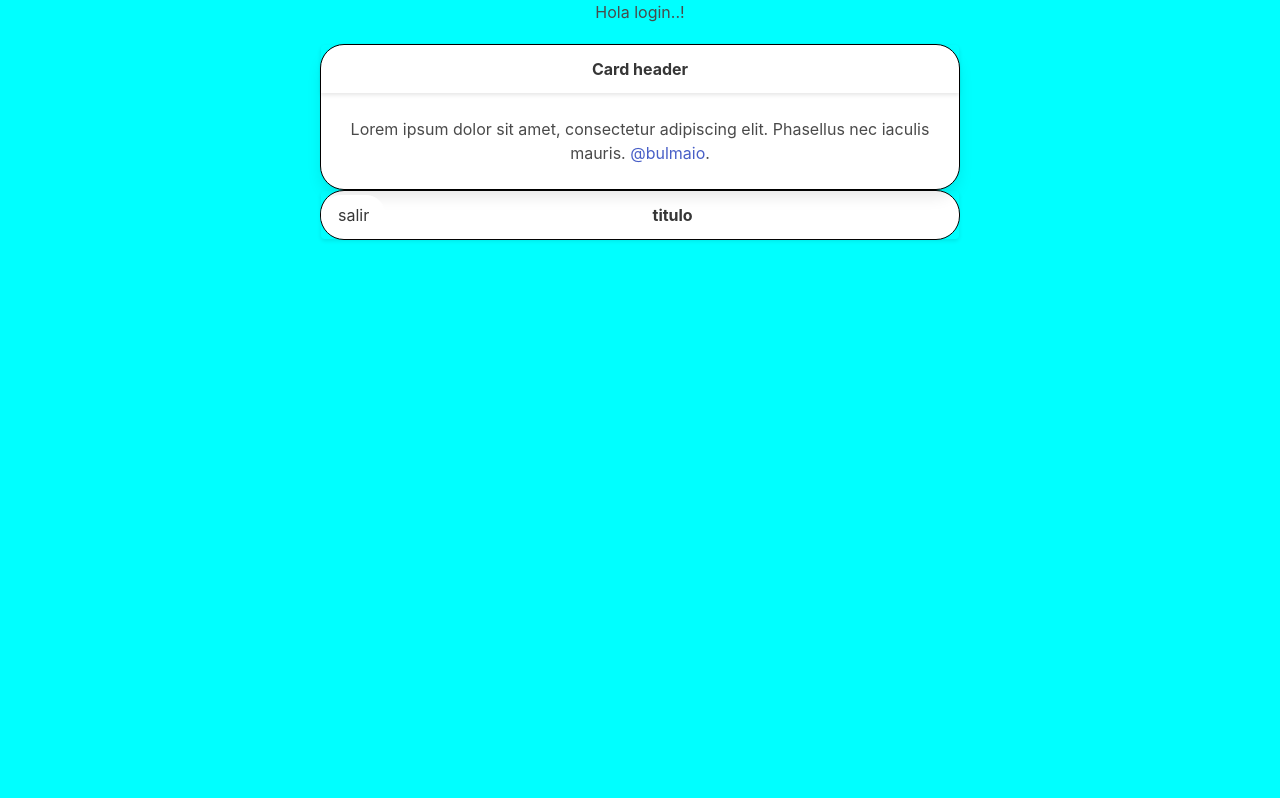
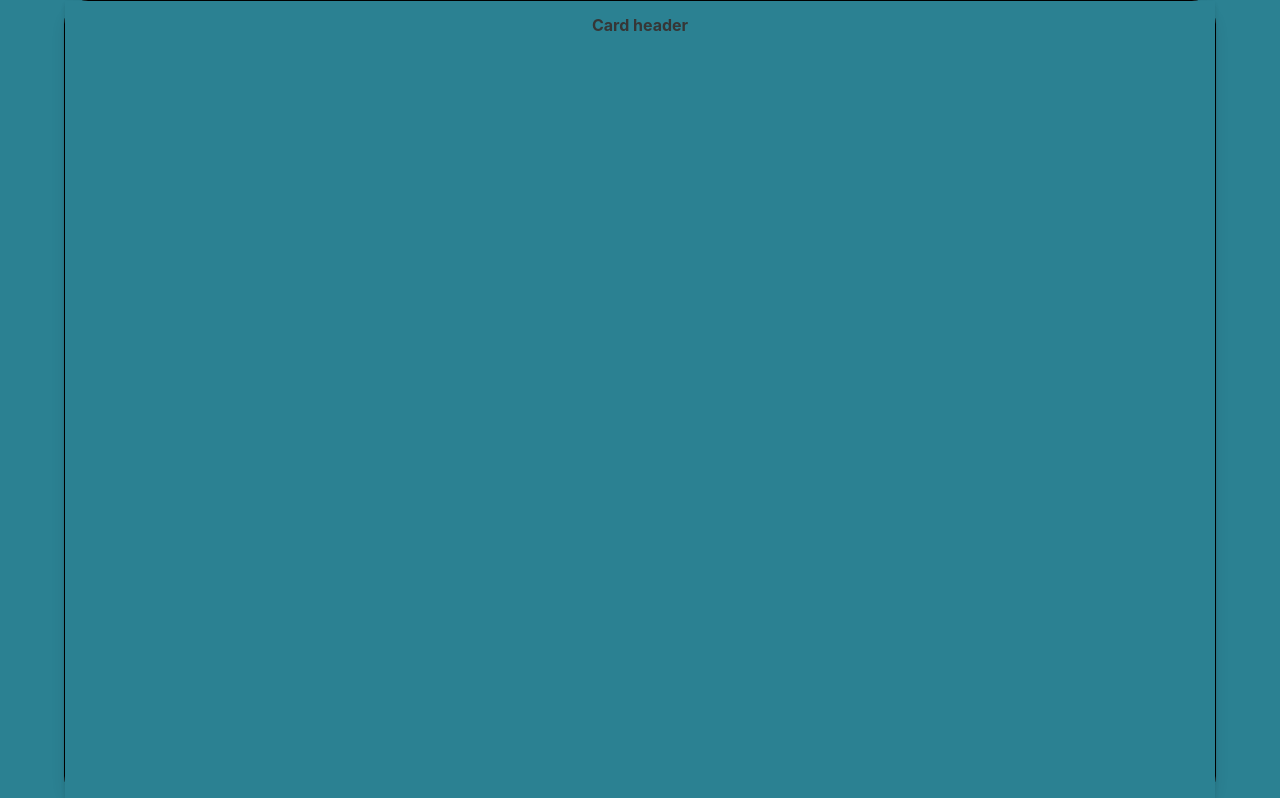
Before and after one commit to sandyCortes/ccai-manager, a React (Create React App) app: page / in a window 1280 px wide. Shown: the top 798 px of the page. Built offline with nearby package versions, Linux system fonts and the light colour scheme.

Commit message:
init login view

```diff
--- a/src/components/ui/Header/HeaderComponent.js
+++ b/src/components/ui/Header/HeaderComponent.js
@@ -1,26 +1,15 @@
 import React from 'react';
 export const HeaderComponent = (props) => {
   return (
-    <>
-
-
-
-
-
-
     <div class="header">
       <header class="card-header">
-
- <a href="icons" class="button" >salir</a>
+        <a href="icons" class="button" >
+        <i className="mdi mdi-chevron-left"></i>
+        </a>
         <p class="card-header-title" >
           {props.title}
         </p>
-
       </header>
     </div>
-
-
-
-    </>
   )
 }
--- a/src/routes/AppRouter.js
+++ b/src/routes/AppRouter.js
@@ -1,6 +1,7 @@
 import { BrowserRouter, Route, Routes } from "react-router-dom"
 import Home from './../views/Home'
 import Login from './../views/Login'
+import PageNotFound from '../views/PageNotFound'
 
 export const AppRouter = () => {
   return (
@@ -14,6 +15,11 @@ export const AppRouter = () => {
           path="Home"
           element={<Home />}
         />
+        {/* 👇️ only match this when no other routes match */}
+        <Route
+          path="*"
+          element={<PageNotFound />}
+        />
       </Routes>
     </BrowserRouter>
   )
--- a/src/style/Inputs/input-label.css
+++ b/src/style/Inputs/input-label.css
@@ -1,3 +1,8 @@
+.input:focus {
+  outline: none;
+  border: none;
+}
+
 .input-radious {
   border: 1px solid black;
   font-size: 0.8em;
@@ -28,3 +33,7 @@
 .input-radious:not(:placeholder-shown) + .float-span {
     transform:translateY(0px);
 }
+
+.icon-blue {
+  color: #2B8192;
+}
--- a/src/style/global-styles.css
+++ b/src/style/global-styles.css
@@ -6,9 +6,9 @@
 @import url('./Cars//cards.css');
 @import url('./Header/header.css');
 
-.App {
+* {
   text-align: center;
-  height: 100vh;background-color: aqua;
+  height: 100vh;background-color: #2B8192;
 }
 
 .App-logo {
@@ -36,6 +36,11 @@
   color: #61dafb;
 }
 
+.img-not-found {
+  margin: auto;
+  width: 40rem;
+}
+
 @keyframes App-logo-spin {
   from {
     transform: rotate(0deg);
--- a/src/views/Login.js
+++ b/src/views/Login.js
@@ -1,21 +1,11 @@
 import React from 'react';
 // import { InputLabel } from '../components/ui/Inputs/InputLabel'
-import { TabsComponent } from './../components/commond/Tabs'
-import { CardComponent } from './../components/ui/Cards'
-import { HeaderComponent } from './../components/ui/Header/HeaderComponent';
-
+import { CardComponent } from '../components/ui/Cards'
 
 const Login = () => {
   return (
-    <div>
-      <div>Hola login..!</div>
-
-      <div style={{ width: '50%', margin: 'auto', marginTop: '20px' }}>
-
-      <CardComponent />
-      <HeaderComponent title ="titulo"/>
-
-      </div>
+    <div className='container is-widescreen'>
+      <CardComponent></CardComponent>
     </div>
   )
 }
--- /dev/null
+++ b/src/views/PageNotFound.js
@@ -0,0 +1,14 @@
+import React from 'react';
+// import { InputLabel } from '../components/ui/Inputs/InputLabel'
+
+const PageNotFound = () => {
+  return (
+    <div>
+      <figure class="image img-not-found">
+        <img src={require("./../assets/404-error.jpg" )}/>
+      </figure>
+    </div>
+  )
+}
+
+export default PageNotFound
```
Also changed, not shown: src/components/ui/Inputs/InputLabel.js (+17 -10 lines), src/assets/404-error.jpg (added), src/assets/logo.jpg (added). Lines whose indentation alone changed are shown as unchanged.
